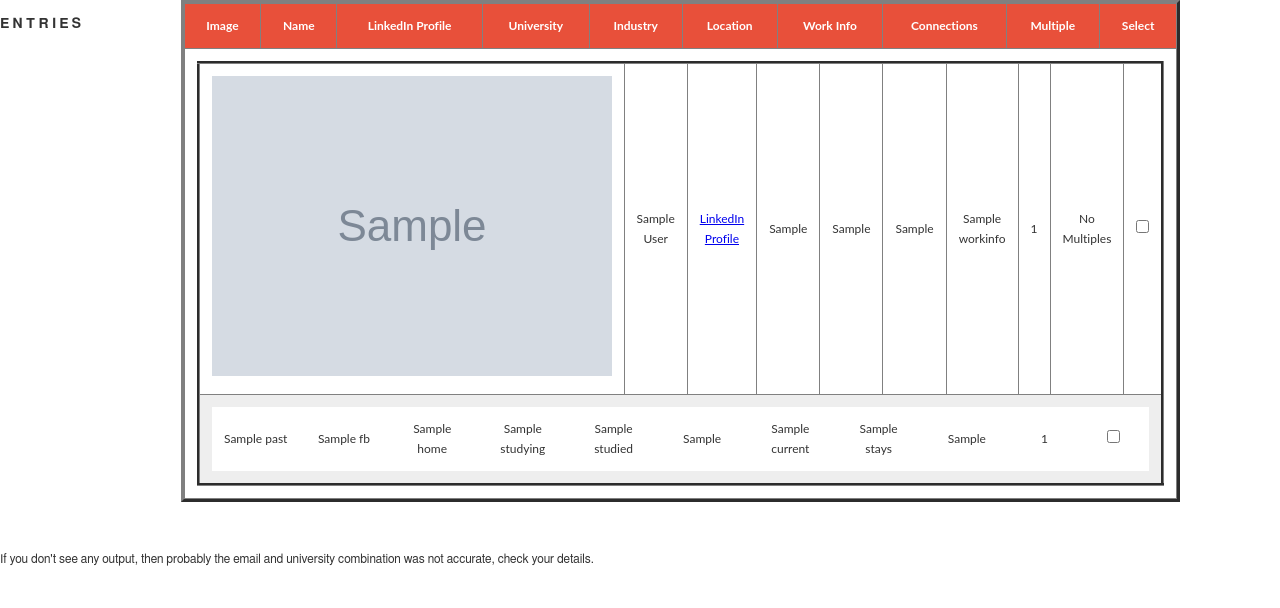
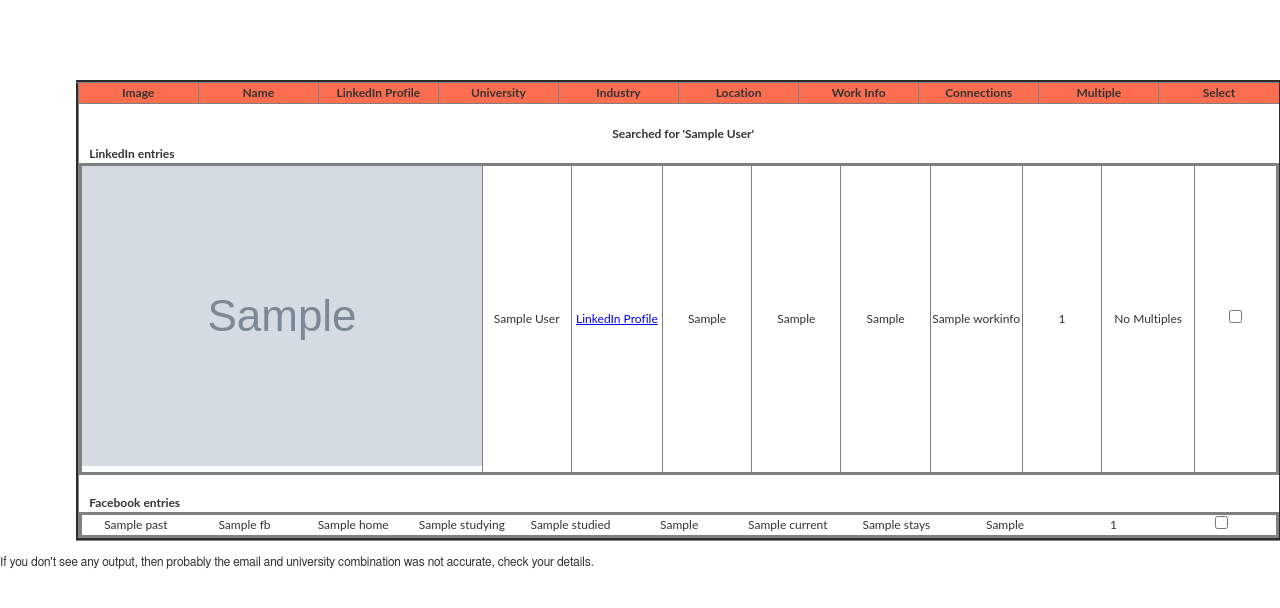
Before and after one commit to deadbrainviv/relational-social-media-search-engine, a Django app: template testApp/templates/testApp/allresults.html in a window 1280 px wide. Shown: the top 608 px of the page. Run offline with Django 3.2, Linux system fonts and the light colour scheme; the template is opened without the code that fills it: most values are stand-ins (such as "Sample title", 1, 10 or a date in 2020); grey boxes marked "Sample" are stand-in pictures.

Commit message:
improving the results in the ui

```diff
--- a/testApp/templates/testApp/allresults.html
+++ b/testApp/templates/testApp/allresults.html
@@ -14,119 +14,113 @@
 {%	load staticfiles %}
 </head>
 <body>
-
 	{% csrf_token %}
-
 	<div class="l-content">
     <div id="selections_list" class="pricing-tables pure-g">
-
-	<table class="one tablesorter" id="table_one" border="3">
-	<h3>Entries </h3>
-	<thead>
-        <tr>
-        	<!-- <th>ID</th> -->
-		    <th>Image</th>
-            <th>Name</th>
-			<!--<th>Title</th>
-            <th>LinkedIn</th>
-			<th>Connections</th>-->
-			<!-- <th>Email</th> -->
-			<th>LinkedIn Profile</th>
-			<th>University</th>
-            <th>Industry</th>
-            <th>Location</th>
-            <th>Work Info</th>
-            <th>Connections</th>
-            <th>Multiple</th>
-            <th>Select</th>
+	<br>
+	<br>
+	<table id="table_one" border="3" style="width:1200px;margin-left:2cm;">
+		<thead style="width:1200px">
+			<tr style="width:1200px">
+				<th bgcolor="#FD6D4F" colspan="1" style="width:110px">Image</th>
+				<th bgcolor="#FD6D4F" colspan="1" style="width:110px">Name</th>
+				<th bgcolor="#FD6D4F" colspan="1" style="width:110px">LinkedIn Profile</th>
+				<th bgcolor="#FD6D4F" colspan="1" style="width:110px">University</th>
+				<th bgcolor="#FD6D4F" colspan="1" style="width:110px">Industry</th>
+				<th bgcolor="#FD6D4F" colspan="1" style="width:110px">Location</th>
+				<th bgcolor="#FD6D4F" colspan="1" style="width:110px">Work Info</th>
+				<th bgcolor="#FD6D4F" colspan="1" style="width:110px">Connections</th>
+				<th bgcolor="#FD6D4F" colspan="1" style="width:110px">Multiple</th>
+				<th bgcolor="#FD6D4F" colspan="1" style="width:110px">Select</th>
 			</tr>
 		</thead>
-	<tbody>
-
-	<tr><td colspan="10">
+		<br>
+		<tbody style="width:1200px">
+			<tr style="width:1200px">
+			<td colspan="10" style="width:1200px">
 				{{message}}
 				{% for e in entries %}
-	<table border="3"
+				<table border="1" style="width:1200px">
+					<br>
+					<tr style="width:1100px;border-style:hidden;">
+						<td colspan="10" style="width:1100px">
+							&nbsp&nbsp&nbsp<b>Searched for '{{e.personData.firstName}} {{e.personData.lastName}}'</b>
+						</td>
+					</tr>
+					<tr style="width:1100px;border-style:hidden;">
+						<td colspan="10" style="width:1100px" align="left">
+							&nbsp&nbsp&nbsp<b>LinkedIn entries</b>
+						</td>
+					</tr>
+					<tr style="width:1100px;border-style:solid;"></tr>
 					{%	if forloop.counter|divisibleby:2 %}
-	<tr>
-
-		<!-- <td>{{e.personData.personId}}</td> -->
-		<td>
+					<tr style="width:1100px;border-style:solid;">
+						<td colspan="1" style="width:110px">
 							{% if e.personData.isProfilePic %}
 							<img src={{e.personData.profilePhoto.profilePhoto.media_picture_link_100}}>
 							{% else %}
 							<img src={{e.personData.profilePhoto.profilePhoto.genericGhostImage}}>
 							{% endif %}
 						</td>
-		<td>{{e.personData.firstName}} {{e.personData.lastName}}</td>
-		<!-- <td>
-			{{e.email}}
-		</td> -->
-		<td><a href="{{ e.personData.link_nprofile_view_3 }}/">LinkedIn Profile</a>
+						<td colspan="1" style="width:110px" >
+							{{e.personData.firstName}} {{e.personData.lastName}}
 						</td>
-		<!-- <td>{{e.personData.education}}</td> -->
-		<td>
+						<td colspan="1" style="width:110px" >
+							<a href="{{ e.personData.link_nprofile_view_3 }}/">LinkedIn Profile</a>
+						</td>
+						<td colspan="1" style="width:110px" >
 							<ul>
 							{% for t in e.education_all %}
-
 								<li >{{t}}</li>
 								<br>
 							{% endfor %}
 							</ul>
-			<!-- {{ e.education_all }} -->
 						</td>
-		<td>
+						<td colspan="1" style="width:110px" >
 							{{e.personData.fmt_industry}}
 						</td>
-		<td>{{e.personData.fmt_location}}</td>
-		<td>{{e.personData.fmt_headline}}</td>
-		<td>{{e.personData.connectionCount}}</td>
-		<td>
+						<td colspan="1" style="width:110px" >
+							{{e.personData.fmt_location}}
+						</td>
+						<td colspan="1" style="width:110px" >
+							{{e.personData.fmt_headline}}
+						</td>
+						<td colspan="1" style="width:110px" >
+							{{e.personData.connectionCount}}
+						</td>
+						<td colspan="1" style="width:110px" >
 							{% if e.isMultiple %}
 							<a href="{% url 'testApp:updateByID' personId=e.personData.personId %}">
 								Multiple
 							</a>
 							{% endif %}
-
 						</td>
-		<td>
+						<td colspan="1" style="width:110px" >
 							<input type="checkbox" class="check_class" name="{{e.personData.personId}}" />
 						</td>
 					</tr>
 					{% else %}
-	<tr>
-
-		<!-- <td>{{e.personData.personId}}</td> -->
-		<td>
+					<tr style="width:1100px;border-style:solid;">
+						<td style="width:110px">
 							{% if e.personData.isProfilePic %}
 							<img src={{e.personData.profilePhoto.profilePhoto.media_picture_link_100}}>
 							{% else %}
 							<img src={{e.personData.profilePhoto.profilePhoto.genericGhostImage}}>
 							{% endif %}
 						</td>
-		<td>{{e.personData.firstName}} {{e.personData.lastName}}</td>
-		<!-- <td>
-			{{e.email}}
-		</td> -->
-		<td><a target="_blank" href="{{ e.personData.link_nprofile_view_3 }}/">LinkedIn Profile</a>
+						<td style="width:110px">{{e.personData.firstName}} {{e.personData.lastName}}</td>
+						<td style="width:110px"><a target="_blank" href="{{ e.personData.link_nprofile_view_3 }}/">LinkedIn Profile</a>
 						</td>
-		<!-- <td>{{e.personData.education}}</td> -->
-		<td>
-
-			<!-- <ul>
-			{% for t in e.education_all %}
-			<li>{{t}}</li>
-			{% endfor %}
-			</ul> -->
+						<td style="width:110px">
 							{{ e.education_all }}
 						</td>
-		<td>
+						<td style="width:110px">
 						{{e.personData.fmt_industry}}
 						</td>
-		<td>{{e.personData.fmt_location}}</td>
-		<td>{{e.personData.workinfo}}</td>
-		<td>{{e.personData.connectionCount}}</td>
-		<td>
+						<td style="width:110px">{{e.personData.fmt_location}}</td>
+						<td style="width:110px">{{e.personData.workinfo}}</td>
+						<td style="width:110px">{{e.personData.connectionCount}}</td>
+						<td style="width:110px">
 							{% if e.isMultiple %}
 							<a href="{% url 'testApp:updateByID' personId=e.personData.personId %}">
 								Multiple
@@ -134,61 +128,75 @@
 							{% else %}
 							No Multiples
 							{% endif %}
-
 						</td>
-		<td><input type="checkbox" class="check_class" name="{{e.personData.personId}}" /></td>
+						<td style="width:110px"><input type="checkbox" class="check_class" name="{{e.personData.personId}}" /></td>
 					</tr>
-
 					{% endif %}
-
-	<tr><td colspan="11">
-	<table >
+					<tr style="width:1100px;border-style:solid;"></tr>
+					<tr style="width:1100px;border-style:hidden;">
+						<td colspan="10" style="width:1100px" align="left">
+							<br>&nbsp&nbsp&nbsp<b>Facebook entries</b>
+						</td>
+					</tr>
+					<tr style="width:1100px;border-style:solid;"></tr>
+					<tr style="width:1100px;border-style:solid;">
+						<td colspan="10" style="width:1100px">
+						<table>
+						{% if e.personData.fbData|length == 0%}
+						<tr style="width:1100px">
+							<td style="width:1100px">
+								0 Facebook entries found
+							</td>
+							<td style="width:110px"><input type="checkbox" class="check_class" name="{{e.personData.personId}}" /></td>
+						</tr>
+						{% else %}
 						{% for f in e.personData.fbData %}
-	<tr>
-		<td>
+						{% if f is not None%}
+						<tr style="width:1100px">
+							<td style="width:110px">
 							{{f.past}}
 							</td>
-		<td>
+							<td style="width:110px">
 							{{f.name}}
 							</td>
-		<td>
+							<td style="width:110px">
 							{{f.home}}
 							</td>
-		<td>
+							<td style="width:110px">
 							{{f.studying}}
 							</td>
-		<td>
+							<td style="width:110px">
 							{{f.studied}}
 							</td>
-		<td>
+							<td style="width:110px">
 							{{f.past_worked}}
 							</td>
-		<td>
+							<td style="width:110px">
 							{{f.current}}
 							</td>
-		<td>
+							<td style="width:110px">
 							{{f.stays}}
 							</td>
-		<td>
+							<td style="width:110px">
 							{{f.went_to}}
 							</td>
-		<td>
+							<td style="width:110px">
 							{{f.id}}
 							</td>
-		<td><input type="checkbox" class="check_class" name="{{e.personData.personId}}" /></td>
+							<td style="width:110px"><input type="checkbox" class="check_class" name="{{e.personData.personId}}" /></td>
 						</tr>
+						{% endif %}
 						{% endfor %}
+						{% endif %}
 						</table>
-	</tr></td>
-
+					</tr>
 				</table>
 			{% endfor %}
-	</td></tr>
-
+			</td>
+			</tr>
 			<br>
 		</tbody>
 	</table>
-
 	<p>
 		If you don't see any output, then probably
 		the email and university combination was not accurate, check your details.
```
Lines whose indentation alone changed are shown as unchanged.
